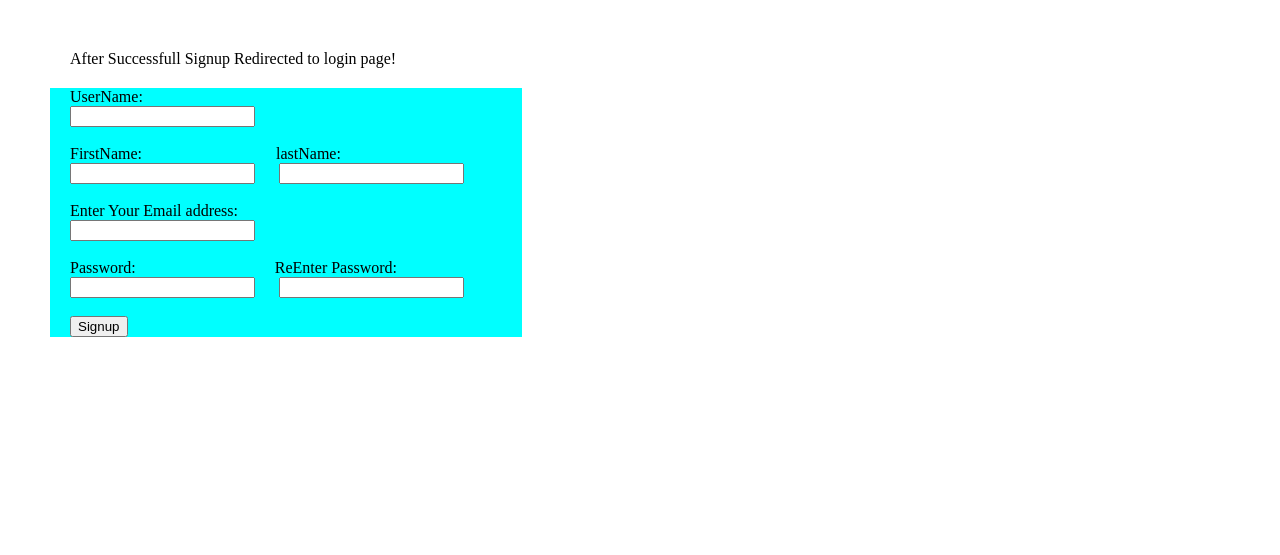
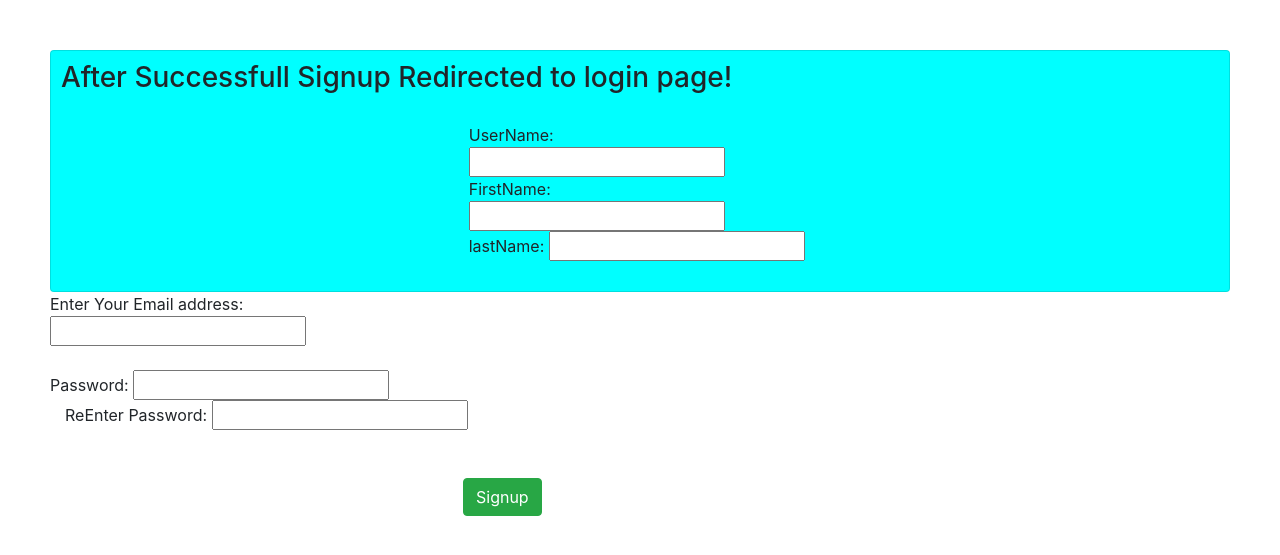
Before and after one commit to rohitsaw/pizzapp-by-rohit.herokuapp.com, a Django app: page /profile/new_user in a window 1280 px wide. Shown: the top 555 px of the page. Run offline with Django 3.2, Linux system fonts and the light colour scheme; some libraries are stand-ins or nearby versions.

Commit message:
Update new_user.html

```diff
--- a/userprofile/templates/userprofile/new_user.html
+++ b/userprofile/templates/userprofile/new_user.html
@@ -1,6 +1,10 @@
 {% extends 'userprofile/base.html' %}
 
 {% block head %}
+<meta charset="utf-8">
+  <meta name="viewport" content="width=device-width, initial-scale=1.0">
+<link rel="stylesheet" href="https://maxcdn.bootstrapcdn.com/bootstrap/4.1.3/css/bootstrap.min.css">
+
 <script>
 document.addEventListener("DOMContentLoaded", ()=>{
 document.getElementById("submit").onclick =()=>{
@@ -12,35 +16,65 @@ document.getElementById("submit").onclick =()=>{
     }
 }
 });
-
 </script>
 {% endblock %}
 
 {% block body %}
+
+
+<div class="card"  style="background-color:cyan; padding:10px">
+
 {% if message %}
-<div style="margin:20px">{{ message }}</div>
+<h3 class="card-heading">{{ message }}</h3>
 {% endif %}
 
-<form action="{% url 'userprofile:signup' %}" method="post">
+<form class="card-body" style="margin-left:auto; margin-right:auto" action="{% url 'userprofile:signup' %}" method="post">
 {% csrf_token %}
-<div class="userform" style="background-color:cyan;margin-top:20px;width:40%">
-<span style="margin-left:20px">UserName:</span><br>
-<input style="margin-left:20px" id="name" required type="text" name="username"/><br><br>
-<div>
-<span style="margin-left:20px">FirstName:</span>
-<span style="margin-left:130px">lastName:</span><br>
-<input style="margin-left:20px" style="margin-right: 20px" required type="text" name="firstname"/>
+<div class="userform container">
 
-<input style="margin-left:20px" required type="text" name="lastname"/><br><br>
+  <div class="row">
+    <div class="col-12">
+      <span style="">UserName:</span><br>
+      <input style="" id="name" required type="text" name="username"/>
+    </div>
+  </div>
+
+  <div class="row">
+      <div class="col-6">
+        <span style="">FirstName:</span>
+        <input style="" style="" required type="text" name="firstname"/>
+      </div>
+    </div class="col-6">
+      <span style="">lastName:</span>
+      <input style="" required type="text" name="lastname"/>
+    </div>
+  </div>
+
+  <div class="row">
+    <div class="col-12">
+      <span style=""> Enter Your Email address:</span><br>
+      <input required style="" name="email" type="Email"/><br><br>
+    </div>
+  </div>
+
+  <div class="row">
+    <div class="col-6">
+    <span style="">Password:</span>
+      <input style="" id="password1" required type="password" name="password"/>
+    </div>
+
+    </div>
+    <div class="col-6">
+      <span style="">ReEnter Password:</span>
+    <input style="" id="password2" required type="password" />
+    </div>
+  </div>
+
 </div>
-<span style="margin-left:20px"> Enter Your Email address:</span><br>
-<input required style="margin-left:20px" name="email" type="Email"/><br><br>
-<span style="margin-left:20px">Password:</span>
-<span style="margin-left:135px">ReEnter Password:</span><br>
-<input style="margin-left:20px" id="password1" required type="password" name="password"/>
-<input style="margin-left:20px" id="password2" required type="password" />
+
+
 <br><br>
-<input style="margin-left:20px" id="submit" type="Submit" value="Signup"/>
+<input class="btn btn-success" style="margin-left:35%;" id="submit" type="Submit" value="Signup"/>
+</form>
 </div>
-</form>
 {% endblock %}
```
